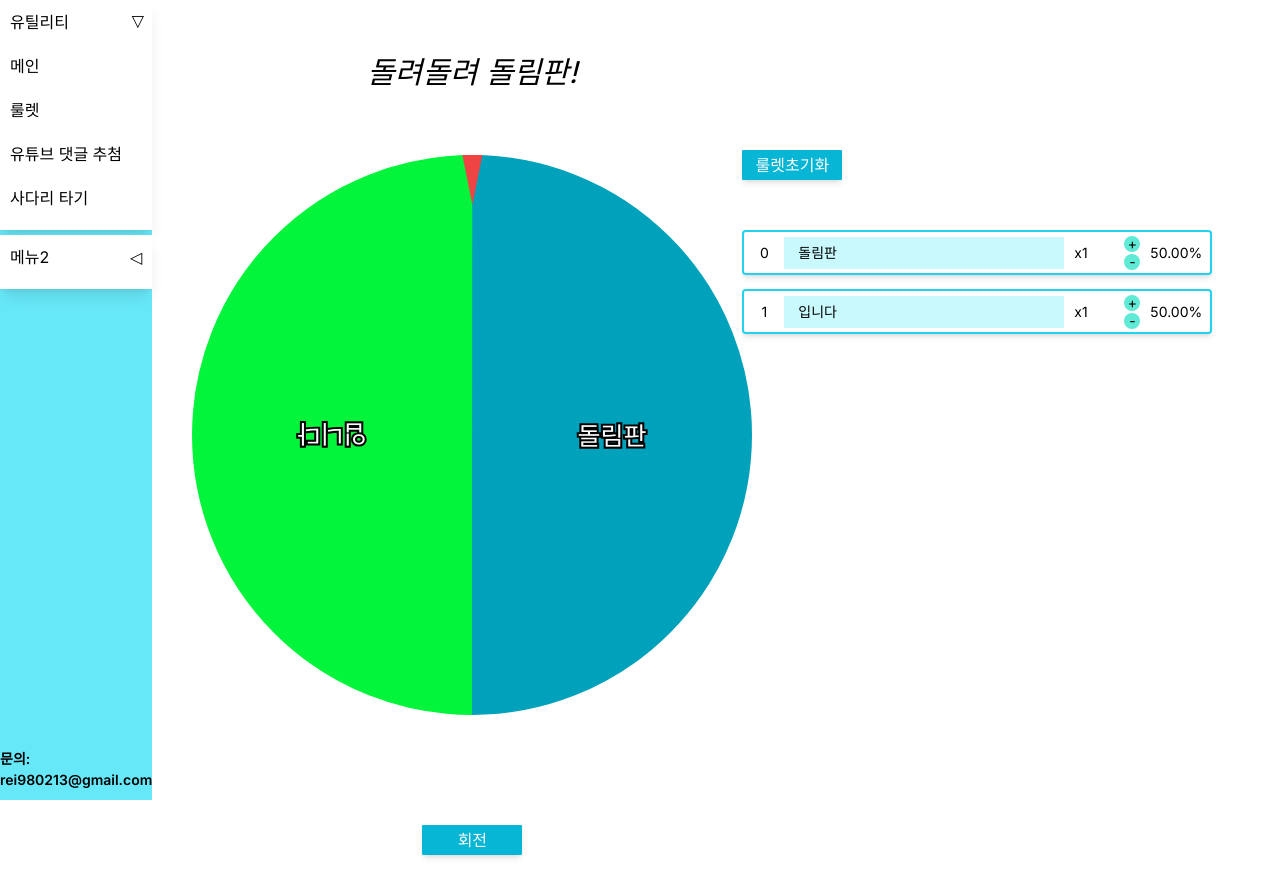
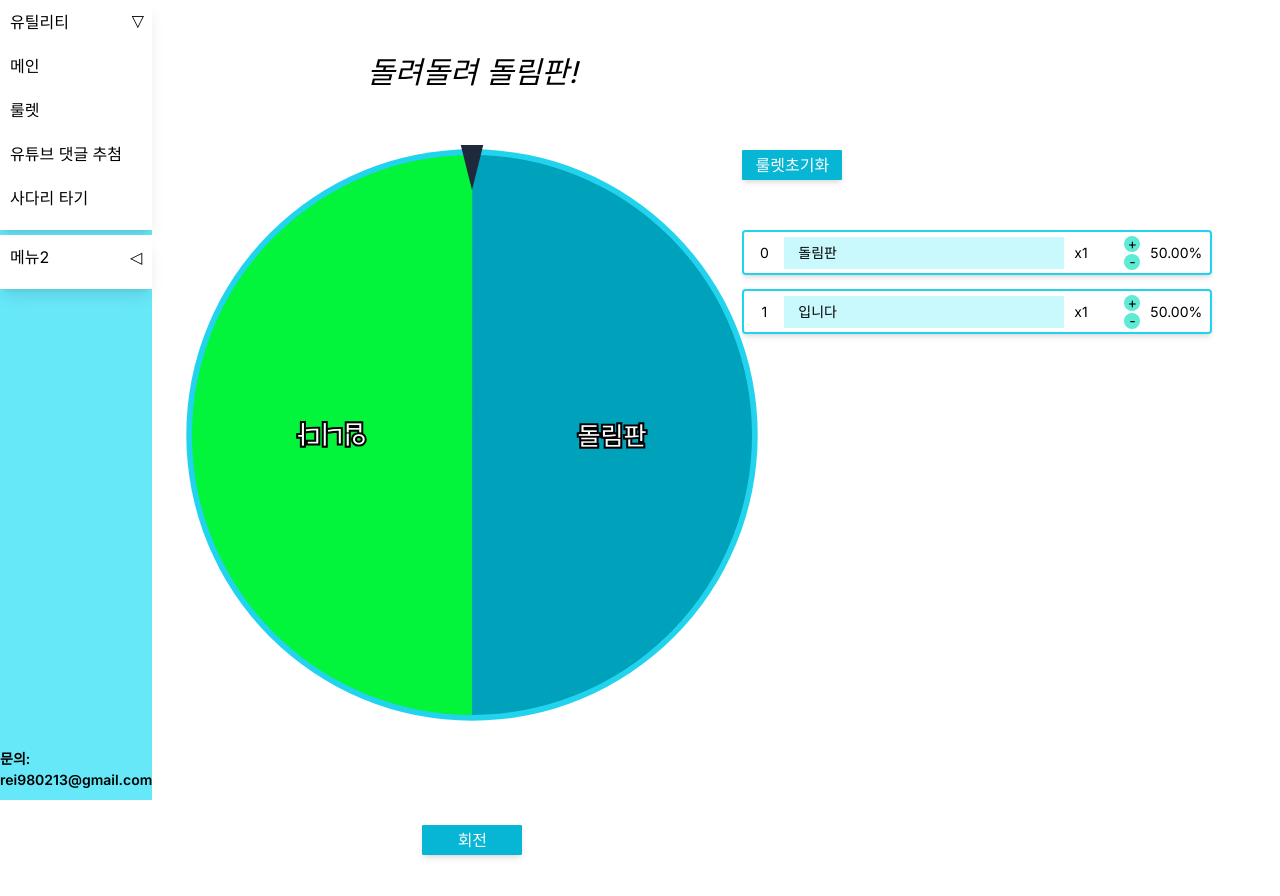
Before and after one commit to loevray/loevray-s-lab, a Next.js app: page /spin-wheel in a window 1280 px wide. Shown: the top 896 px of the page. Built offline with nearby package versions, Linux system fonts and the light colour scheme.

Commit message:
Style: add spin-wheel-border

```diff
--- a/src/app/ui/spin-wheel/SpinWheel.tsx
+++ b/src/app/ui/spin-wheel/SpinWheel.tsx
@@ -21,14 +21,31 @@ const SpinWheel = ({ diameter, spinWheelRef, arrowRef }: SpinWheelProps) => {
         height: `${diameter}px`,
       }}
     >
-      <span
-        className="bg-red-500 w-4 h-5 absolute left-1/2 translate-x-[-50%] z-10"
-        style={{ clipPath: "polygon(50% 100%, 25% 0, 75% 0)" }}
-      />
+      <svg
+        className="absolute left-1/2 top-[-1rem] translate-x-[-50%] z-10"
+        width="45"
+        height="45"
+        viewBox="0 0 100 100"
+      >
+        <polygon points="50,100 25,0 75,0" className="fill-slate-800" />
+      </svg>
       <span
         className="display:none size-[1px] absolute left-1/2 translate-x-[-50%]"
         ref={arrowRef}
       />
+      <svg
+        viewBox={`0 0 ${diameter * 1.1} ${diameter * 1.1}`}
+        width={diameter * 1.1}
+        height={diameter * 1.1}
+        className="absolute left-1/2 top-1/2 translate-y-[-50%] translate-x-[-50%]"
+      >
+        <circle
+          r={diameter / 1.96}
+          cx="50%"
+          cy="50%"
+          className="fill-cyan-400"
+        />
+      </svg>
       <svg
         ref={spinWheelRef}
         viewBox={`0 0 ${diameter} ${diameter}`}
```
